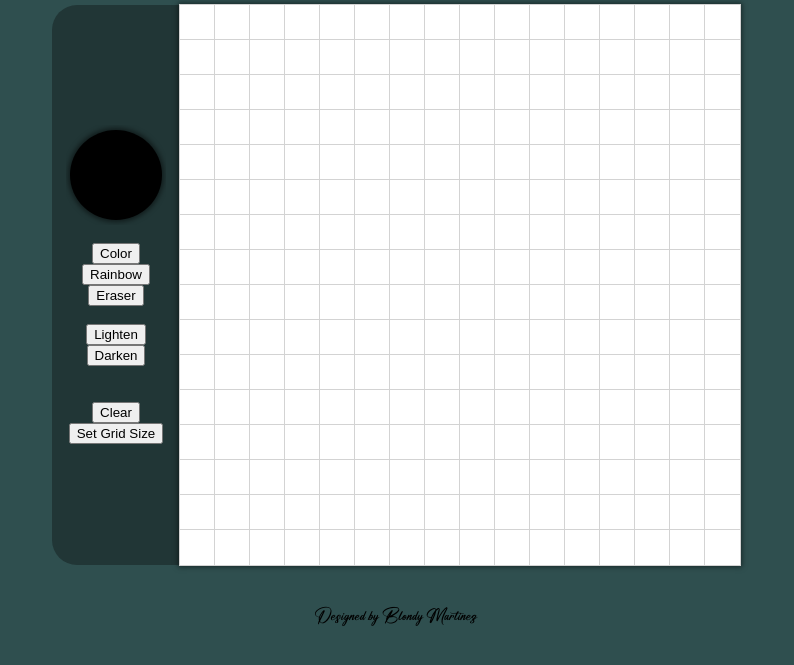
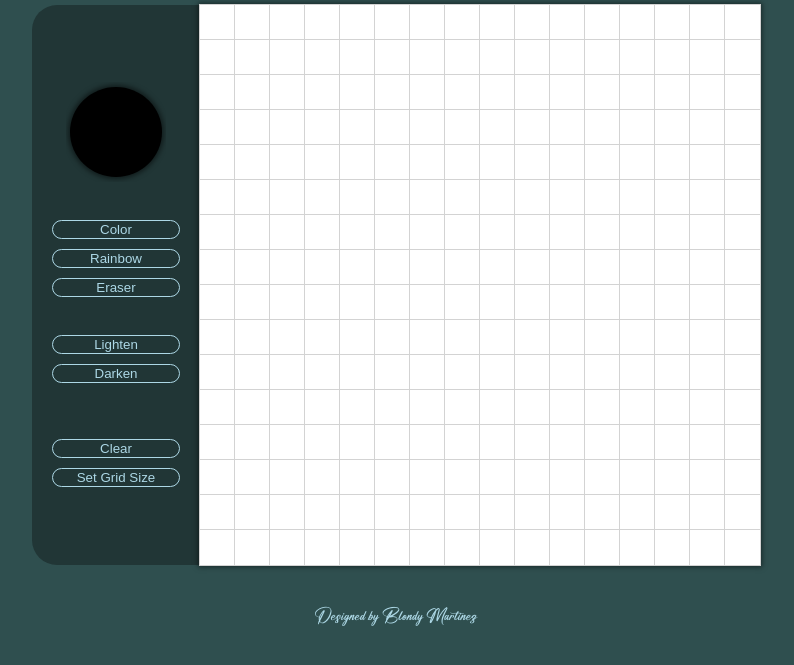
Before and after one commit to BlondyMartinez/Etch-A-Sketch, a plain HTML site: page index.html in a window 1280 px wide. Shown: the part 97-762 px from the top of the page, without its empty margins (252-1046 px from the left). Drawn offline with Linux system fonts and the light colour scheme.

Commit message:
redesigned buttons

```diff
--- a/src/style.css
+++ b/src/style.css
@@ -20,6 +20,20 @@ h6 {
     font-size: 2vh;
 }
 
+button{
+    width: 100%;
+    background-color: rgb(33, 54, 54);
+    color: #ADD8E6;
+    border: 1px solid #ADD8E6;
+    border-radius: 10px;
+}
+
+.toggle:focus {
+    background-color: #ADD8E6;
+    color:rgb(33, 54, 54);
+    box-shadow: 0 0 6px 1px #ADD8E6;
+}
+
 body {
     background-color: darkslategray;
     display:flex;
@@ -28,6 +42,7 @@ body {
     align-items: center;
     width: 100%;
     height: 100%;
+    color: #ADD8E6;
 }
 
 .web-body {
@@ -57,6 +72,8 @@ body {
     width: 10vw;
     height: 70vh;
     border-radius: 25px 0 0 25px;
+    padding: 0 20px;
+    gap: 10px;
 }
 
 .color-picker {
```
